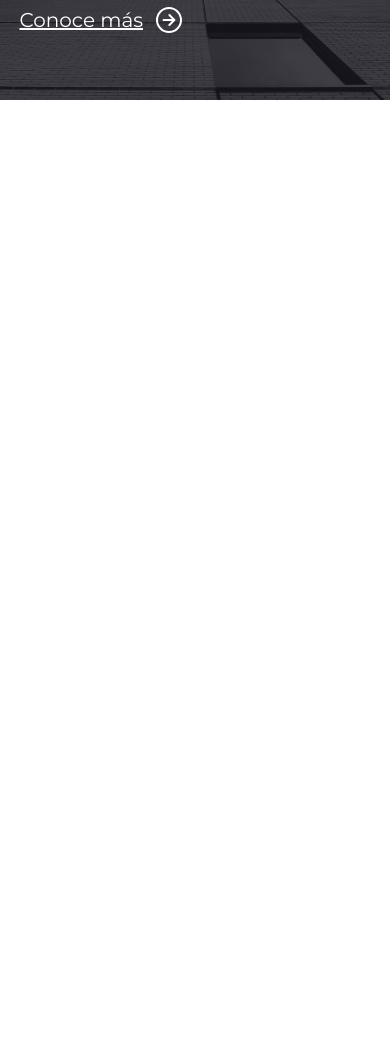
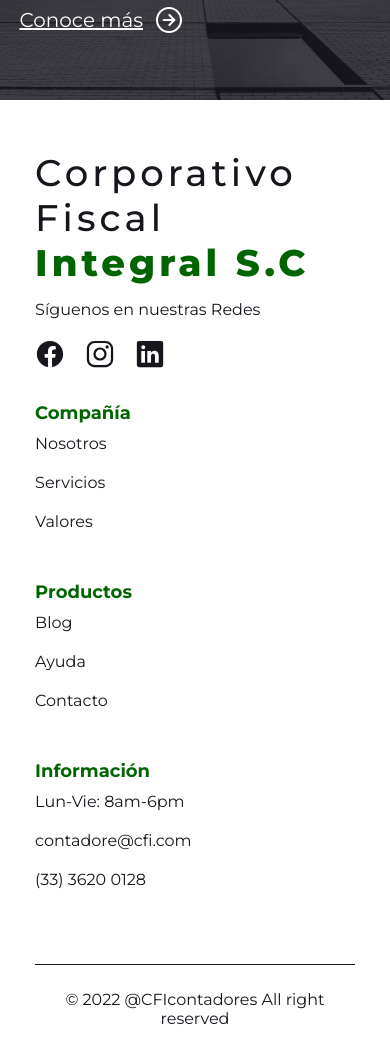
Before and after one commit to alanpelayoo/cfifrontend, a plain HTML site: page index.html in a window 390 px wide. Shown: the part 5826-6874 px from the top of the page. Before the commit the page ends 5926 px from the top, so only its background shows below. Drawn offline with nearby package versions, Linux system fonts and the light colour scheme.

Commit message:
Fully responsive footer

```diff
--- a/css/style.css
+++ b/css/style.css
@@ -25,6 +25,7 @@ html {
     --green-base:rgb(0, 100, 0);
     --green-base-op:rgb(0, 100, 0,0.8);
     --light-bg: #f5f5f8;
+    --white-litebg:rgb(211,211,211);
 }
 
 
@@ -72,6 +73,10 @@ html {
     object-fit: cover;
 }
 .image:hover img{
+    transform: scale(1.2);
+}
+
+a:hover{
     transform: scale(1.2);
 }
 
@@ -227,8 +232,9 @@ section{
 /*header and navbar */
 /* about section  */
 
-#about,#dependencias,#services,#contact{
+#about,#dependencias,#services,#contact,#footer{
     padding: 5rem 9%;
+
 }
 
 #about .sect-container .image-big{
@@ -368,14 +374,11 @@ section{
     color: white;
     align-items: center;
 }
-.blog a:hover{
-    transform: scale(1.2);
-}
 
 
 /* Contact form Starts*/
 #contact{
-    background-color: rgb(211,211,211);
+    background-color: var(--white-litebg)
 }
 #contact .sect-container{
     position: relative;
@@ -525,8 +528,65 @@ section{
     border: 1px solid #303842;
     background: none;
 }
+
 /* Contact form Ends*/
+#footer{
+    background-color: white;
+    padding-bottom: 0;
+}
 
+#footer .sect-container{
+    display: flex;
+    width: 100%;
+    flex-direction:row;
+    justify-content: flex-start;
+    align-items: flex-start;
+    position: relative;
+    padding-bottom: 25px;
+}
+#footer .container{
+    margin-left: 6rem;
+}
+#footer .container:nth-child(1){
+    margin-left: 0;
+    margin-right: auto;
+}
+
+#footer .second-heading{
+    font-size: 1.8rem;
+    color: var(--green-base);
+}
+#footer .container .element{
+    display: flex;
+    align-items: center;
+}
+#footer p{
+    font-size: 1.6rem;
+    color: var(--black);
+    text-transform:none;
+    margin-bottom: 2rem;
+}
+
+#footer .caption{
+    border-top: 1px solid var(--black);
+    width: 100%;
+    text-align: center;
+    padding-top: 25px;
+
+}
+
+
+.socials{
+    display: flex;
+    justify-content: flex-start;
+
+}
+.socials ion-icon{
+    font-size: 3rem;
+    color: var(--black);
+    margin-right: 2rem;
+
+}
 /* media adapts */
 @media (max-width:800px){
     section{
@@ -647,4 +707,17 @@ section{
     #contact .formBox .inputBox.w50{
         width: 100%;
     }
+
+    #footer .sect-container{
+        display: flex;
+        flex-direction: column;
+    }
+
+    #footer .sect-container .container{
+        margin-bottom: 3rem;
+        text-align: left;
+        width: 100%;
+        margin-left: 0;
+
+    }
 }
--- a/index.html
+++ b/index.html
@@ -67,7 +67,7 @@
             </div>
         </div>
 
-        <div class="sect-container">
+        <div class="sect-container" id="values">
             <div class="container-center">
                 <div class="image"><img loading = "lazy" src="/images/icons/target2.png" alt=""></div>
                 <h3 class="second-heading">MISIÓN </h3>
@@ -116,6 +116,7 @@
 
         </div>
     </section>
+
 
     <section id="contact" class="contact">
         <div class="container">
@@ -176,16 +177,47 @@
             </div>
         </div>
     </section>
-
     <section id="semi-sect" class="blog">
         <h3 class="second-heading">Impuestos y criptomonedas en el 2022</h2>
         <p class="second-p">La importancia de realizar un correcto tratamiento fiscal a nuestros activos digitales
         </p>
         <a href="#blog"><p>Conoce más</p> <ion-icon size = "large"name="arrow-forward-circle-outline"></ion-icon></a>
     </section>
+    <section id="footer" class="footer">
+        <div class="sect-container">
+            <div class="container">
+                <h2 class="heading">Corporativo Fiscal <br>
+                    <span>Integral S.C</span></h2>
+                <p>Síguenos en nuestras Redes</p>
+                <div class="socials">
+                    <a href=""><ion-icon name="logo-facebook"></ion-icon></a>
+                    <a href=""><ion-icon name="logo-instagram"></ion-icon></a>
+                    <a href=""><ion-icon name="logo-linkedin"></ion-icon></a>
+                </div>
+            </div>
+            <div class="container">
+                <h3 class="second-heading">compañía</h3>
+                <a href="#about"><p>Nosotros</p></a>
+                <a href="#services"><p>Servicios</p></a>
+                <a href="#values"><p>Valores</p></a>
 
-
-
+            </div>
+            <div class="container">
+                <h3 class="second-heading">Productos</h3>
+                <a href=""><p>Blog</p></a>
+                <a href=""><p>Ayuda</p></a>
+                <a href=""> <p>Contacto</p></a>
+            </div>
+            <div class="container">
+                <h3 class="second-heading">información</h3>
+                <p>Lun-Vie: 8am-6pm</p>
+                <p>contadore@cfi.com</p>
+                <p>(33) 3620 0128</p>
+            </div>
+        </div>
+        <div class="caption"><p>© 2022 @CFIcontadores All right reserved</p>
+        </div>
+    </section>
     <!-- scripts imports ionicon and local js -->
     <script type="module" src="https://unpkg.com/ionicons@5.5.2/dist/ionicons/ionicons.esm.js"></script>
     <script nomodule src="https://unpkg.com/ionicons@5.5.2/dist/ionicons/ionicons.js"></script>
```
Also changed, not shown: images/logo_tra.png (added).
